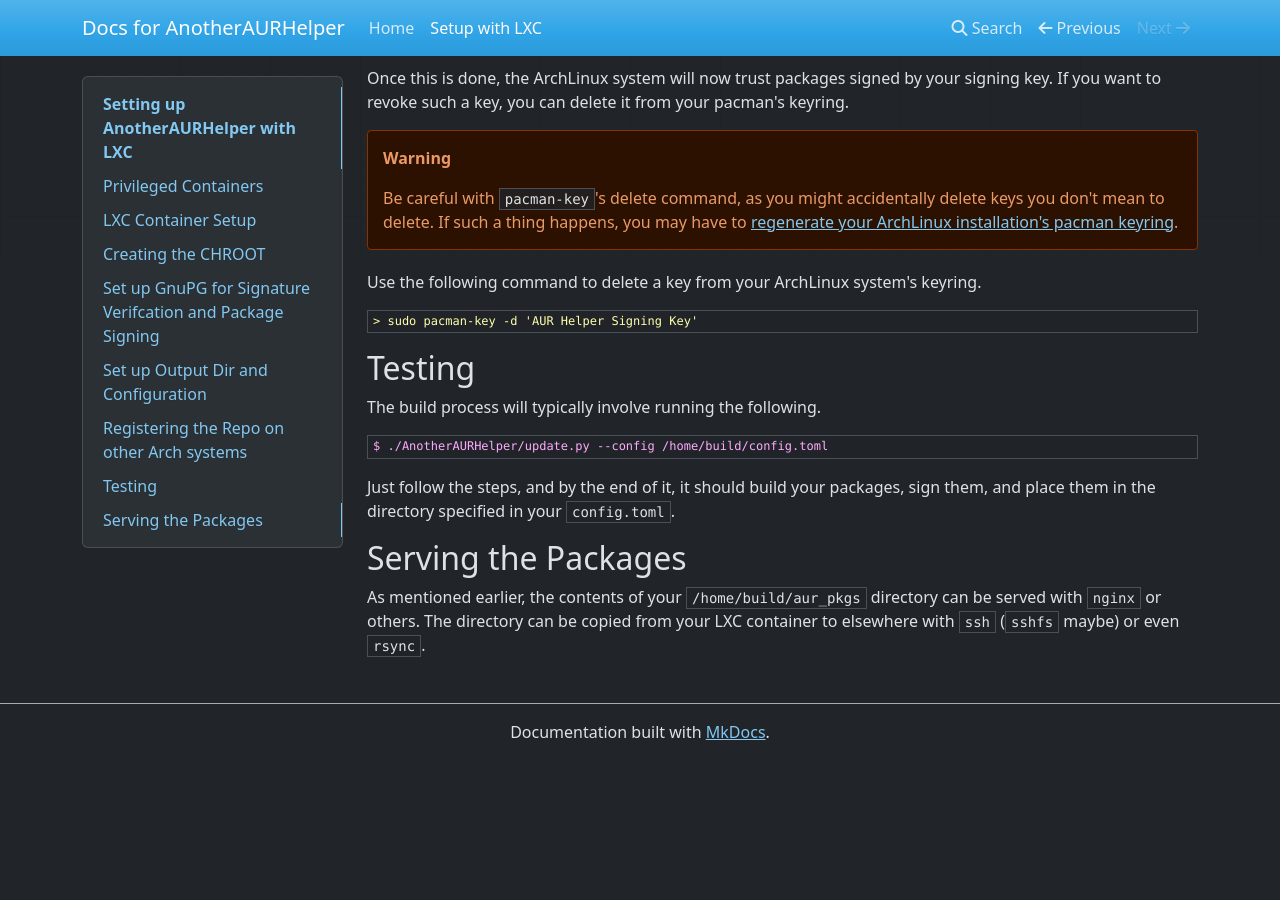
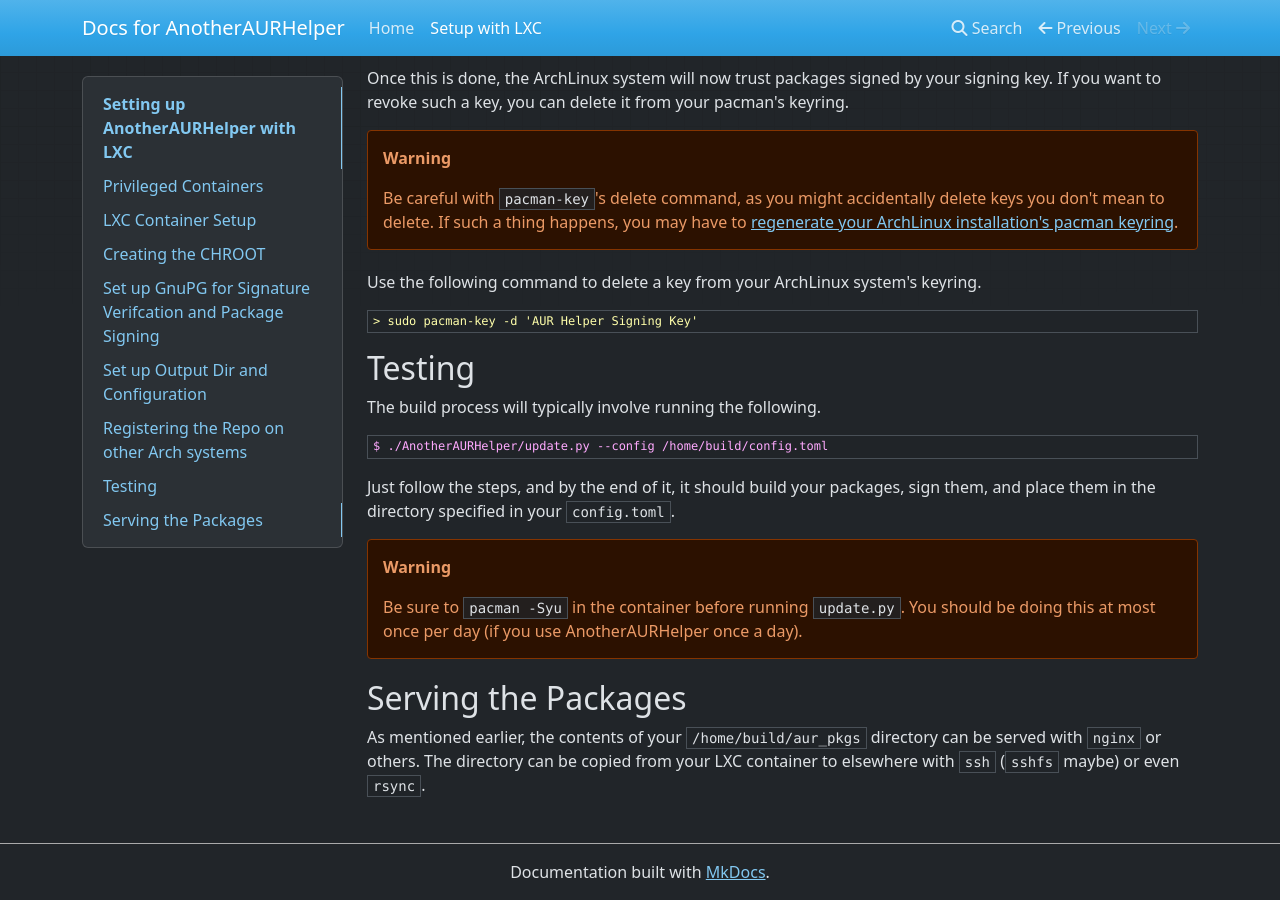
Before and after one commit to Stephen-Seo/AnotherAURHelper, an MkDocs documentation site: the page built from docs/setup_lxc.md, in a window 1280 px wide and 900 px high, scrolled down 8976 px. Built offline with MkDocs 1.6.1, drawn with Linux system fonts in a browser that asks for light colours; before the commit the page ends 9736 px from its top, so only the background shows below that.

Commit message:
Update setup_lxc.md

```diff
--- a/docs/setup_lxc.md
+++ b/docs/setup_lxc.md
@@ -464,6 +464,11 @@
 Just follow the steps, and by the end of it, it should build your packages,
 sign them, and place them in the directory specified in your `config.toml`.
 
+!!! warning
+    Be sure to `pacman -Syu` in the container before running `update.py`. You
+    should be doing this at most once per day (if you use AnotherAURHelper once
+    a day).
+
 ## Serving the Packages
 
 As mentioned earlier, the contents of your `/home/build/aur_pkgs` directory can
```
